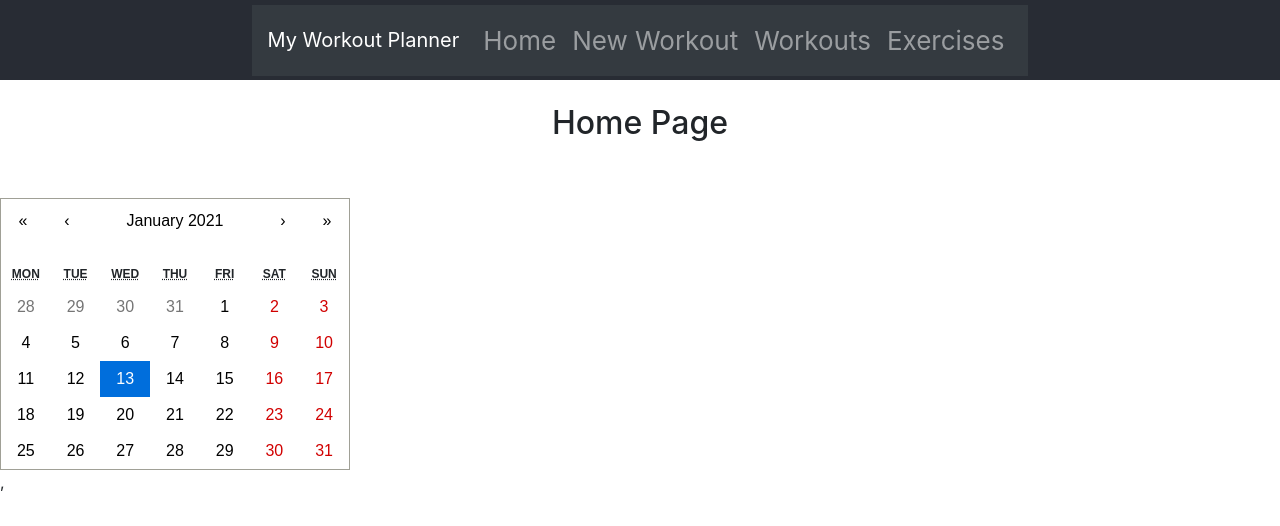
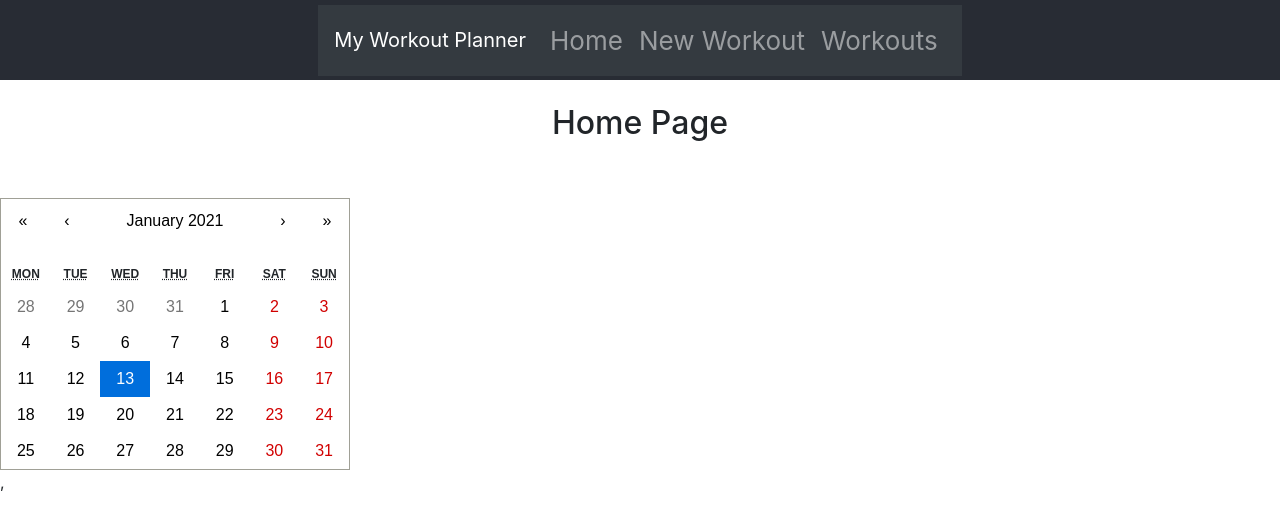
Before and after one commit to megfly/workout_planner_frontend, a React (Create React App) app: page / in a window 1280 px wide. Shown: the top 526 px of the page. Built offline with nearby package versions, Linux system fonts and the light colour scheme.

Commit message:
commented out code

```diff
--- a/src/NavBar.js
+++ b/src/NavBar.js
@@ -15,7 +15,7 @@ export default function NavBar() {
         <Nav.Link href="/">Home</Nav.Link>
         <Nav.Link href="/workouts/new">New Workout</Nav.Link>
         <Nav.Link href="/workouts">Workouts</Nav.Link>
-        <Nav.Link href="/exercises">Exercises</Nav.Link>
+        {/* <Nav.Link href="/exercises">Exercises</Nav.Link> */}
 
         </Nav>
         <Nav>
```
